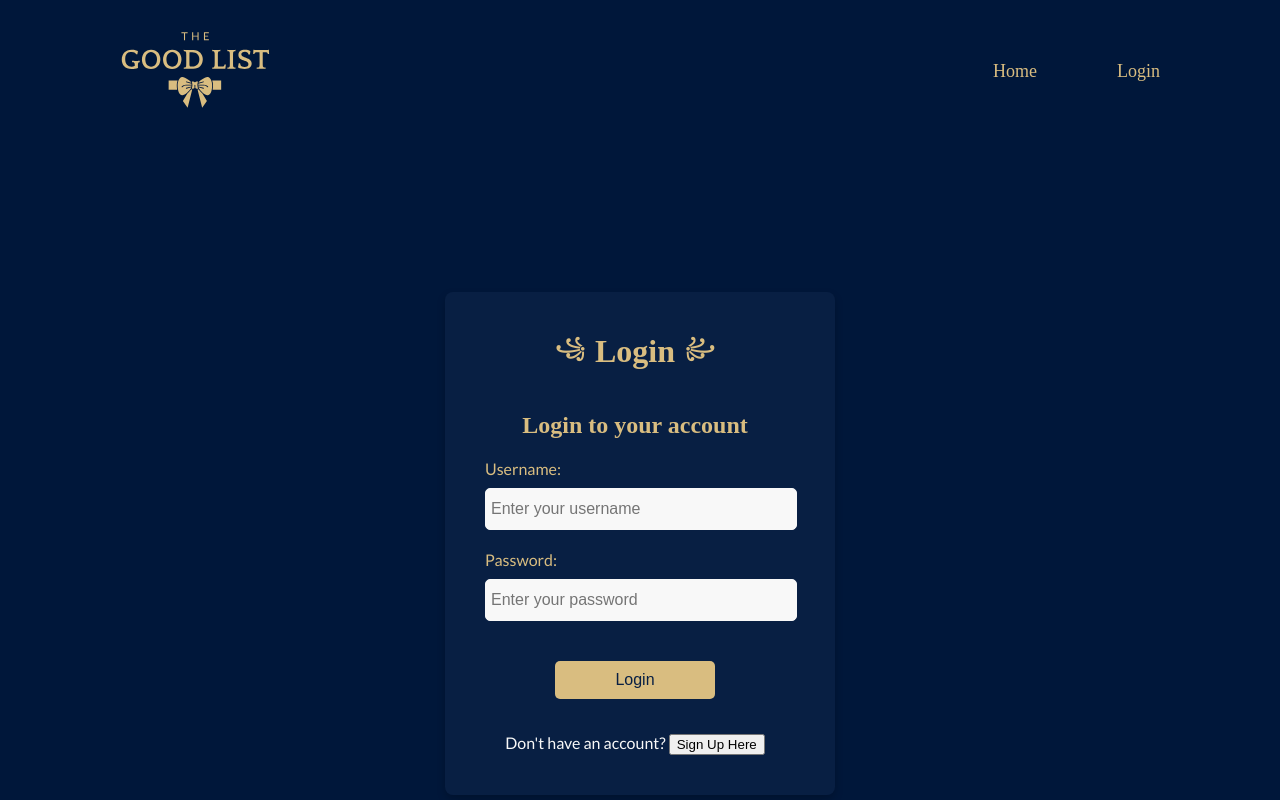
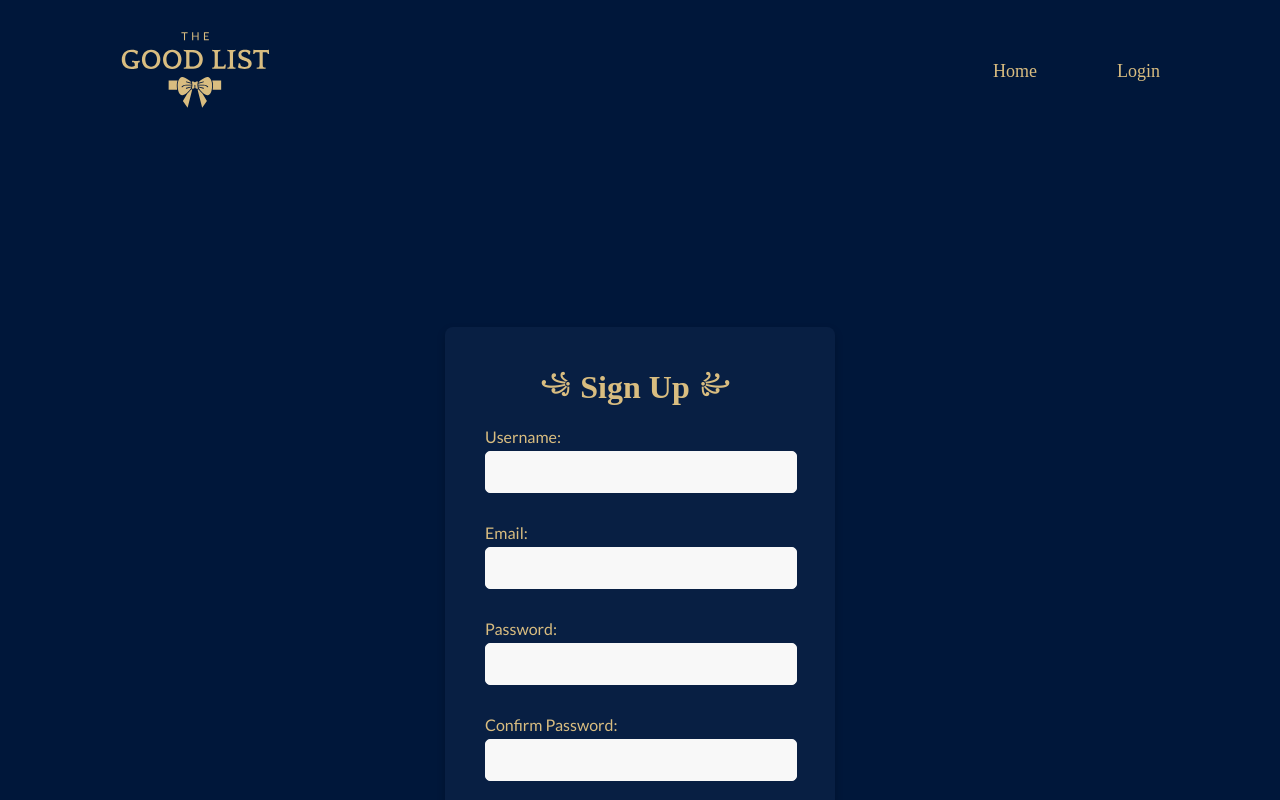
Before and after one commit to SheCodesAus/debugging_ducks_frontend, a React (Vite) app: page /signup in a window 1280 px wide. Shown: the top 800 px of the page. Built offline with nearby package versions, Linux system fonts and the light colour scheme; a web font is replaced by a local one.

Commit message:
split out login and sign up pages

```diff
--- a/src/components/LoginForm.jsx
+++ b/src/components/LoginForm.jsx
@@ -1,4 +1,4 @@
-import { useState } from "react";
+import React, { useState } from "react";
 import { useNavigate } from "react-router-dom";
 import { useAuth } from "../hooks/use-auth";
 import z from "zod";
--- a/src/components/SignUpForm.jsx
+++ b/src/components/SignUpForm.jsx
@@ -126,7 +126,7 @@ function SignUpForm() {
           <span className="error">{errors.confirmPassword}</span>
         )}
       </div>
-      <button type="submit" >Sign Up</button>
+      <button type="submit">Sign Up</button>
       {errors.api && <span className="error">{errors.api}</span>}
     </form>
   );
--- a/src/pages/LoginPage.jsx
+++ b/src/pages/LoginPage.jsx
@@ -18,7 +18,7 @@ function LoginPage() {
     navigate("/");
   };
 
-  // **Keep conditional rendering for "logged-in" and "login form" views**
+  // If user is logged in, the following messasge will show.
   if (auth?.token) {
     return (
       <div className="login-page">
@@ -37,9 +37,8 @@ function LoginPage() {
   }
 
   return (
-    <div id={isLoginForm ? "login-page" : "signup-page"} className="login-page">
-    <div id={isLoginForm ? "login-container" : "signup-container"} className="login-container">
-        {isLoginForm ? (
+    <div id="login-page" className="login-page">
+      <div id="login-container" className="login-container">
         <div>
           <h1 className="login-heading">
             <span className="icon">꧁</span> Login{" "}
@@ -47,28 +46,13 @@ function LoginPage() {
           </h1>
           <LoginForm />
         </div>
-        ) : (
-          <div className="signup-form">
-            <h1 className="signup-heading">
-              <span className="icon">꧁</span> Sign Up{" "}
-              <span className="icon flip-icon">꧁</span>
-            </h1>
-            <SignUpForm />
-          </div>
-        )}
-
-        {/* Move "Don't have an account" and "Sign up here" onto the same line */}
         <div className="login-sign-up-container">
-          <p className="login-sign-up-text">
-            {isLoginForm
-              ? "Don't have an account?"
-              : "Already have an account?"}
-          </p>
+          <p className="login-sign-up-text">Don't have an account?</p>
           <button
             className="toggle-form-button"
-            onClick={() => setIsLoginForm(!isLoginForm)}
+            onClick={() => navigate("/signup")}
           >
-            {isLoginForm ? "Sign up here" : "Login here"}
+            Sign up here
           </button>
         </div>
       </div>
--- a/src/pages/SignUpPage.jsx
+++ b/src/pages/SignUpPage.jsx
@@ -1,14 +1,17 @@
-import React from "react";
+import React, { useState } from "react";
 import { useNavigate } from "react-router-dom";
 import { useAuth } from "../hooks/use-auth";
-import LoginForm from "../components/LoginForm"; // assuming you have a LoginForm component
-import "./LoginPage.css";
+import LoginForm from "../components/LoginForm";
+import SignUpForm from "../components/SignUpForm";
+import "./SignUpPage.css";
 
-function LoginPage() {
-  console.log("LoginPage rendered");
+function SignUpPage() {
+  console.log("SignUpPage rendered");
+
   const navigate = useNavigate();
   const { auth } = useAuth();
 
+  // If user is logged in, the following message will show.
   if (auth?.token) {
     return (
       <div className="login-page">
@@ -25,29 +28,27 @@ function LoginPage() {
   }
 
   return (
-    <div id="login-page" className="login-page">
-      <div id="login-container" className="login-container">
-        <h1 className="login-heading">
-          <span className="icon">꧁</span> Login{" "}
-          <span className="icon flip-icon">꧁</span>
-        </h1>
-        <h2>Login to your account</h2>
-        <LoginForm /> {/* Replace with your login form */}
-        {/* Sign Up Here Button */}
-        <div className="login-sign-up-container">
-          <p>
-            Don't have an account?{" "}
+    <div id="signup-page" className="login-page">
+      <div id="signup-container" className="login-container">
+        <div className="signup-form">
+          <h1 className="signup-heading">
+            <span className="icon">꧁</span> Sign Up{" "}
+            <span className="icon flip-icon">꧁</span>
+          </h1>
+          <SignUpForm />
+          <div className="login-sign-up-container">
+            <p className="login-sign-up-text">Already have an account?</p>
             <button
-              className="login-button" // You can apply the same class as in other buttons
-              onClick={() => navigate("/signup")}
+              className="toggle-form-button"
+              onClick={() => navigate("/login")}
             >
-              Sign Up Here
+              Login here
             </button>
-          </p>
+          </div>
         </div>
       </div>
     </div>
   );
 }
 
-export default LoginPage;
+export default SignUpPage;
```
Lines whose indentation alone changed are shown as unchanged.
